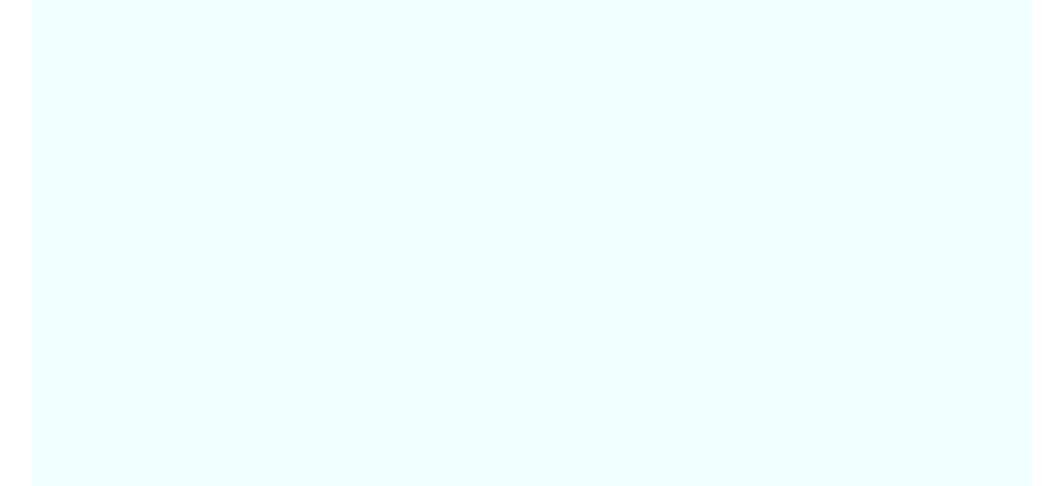
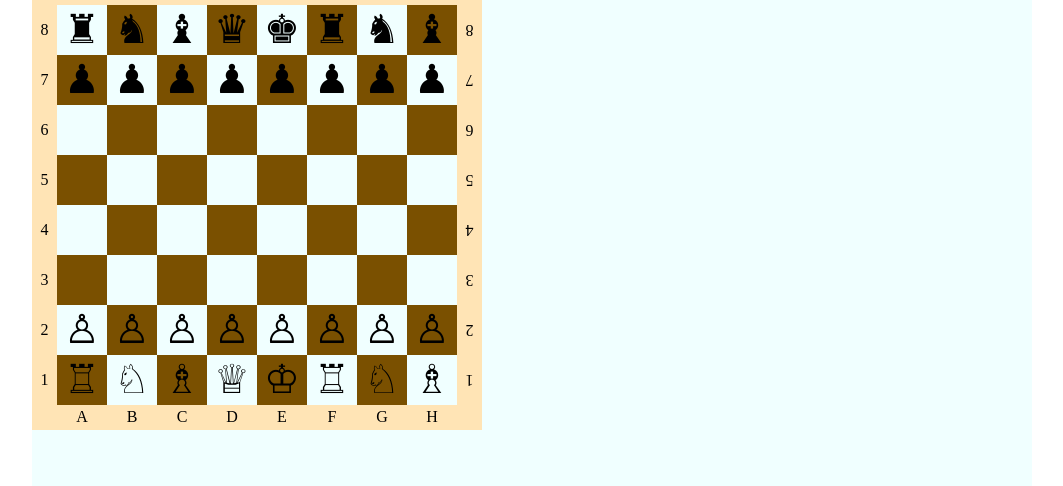
Before and after one commit to radif-ru/JavaScript-Base-v2, a plain HTML site: page lesson05/tasks.html in a window 1280 px wide. Shown: the part 314-800 px from the top of the page, without its empty margins (108-1171 px from the left). Drawn offline with Linux system fonts and the light colour scheme.

Commit message:
Урок 5. Введение в DOM

```diff
--- /dev/null
+++ b/lesson05/js/task_3-4.js
@@ -0,0 +1,116 @@
+'use strict';
+
+/*3. Создать функцию, генерирующую шахматную доску. При этом можно использовать любые html-теги по своему
+желанию. Доска должна быть разлинована соответствующим образом, т.е. чередовать черные и белые ячейки.
+Строки должны нумероваться числами от 1 до 8, столбцы – латинскими буквами A, B, C, D, E, F, G, H.
+
+4. (усложненное задание, делайте по желанию) Заполнить созданную таблицу фигурами, фигуры должны выглядеть
+как картинки, либо можно использовать символы (существуют символы шахматных фигур) причем все фигуры
+должны стоять на своих местах и быть соответственно черными и белыми.
+*/
+/**
+ * Генерирует шахматную доску с фигурами, внутри контейнера (класса) переданного методу init
+ */
+const chessboardGenerator = {
+    cellNames: ['A', 'B', 'C', 'D', 'E', 'F', 'G', 'H'],
+    chessFigures: {
+        whiteKing: '&#9812',
+        whiteQueen: '&#9813',
+        whiteRook: '&#9814',
+        whiteElephant: '&#9815',
+        whiteHorse: '&#9816',
+        whitePawn: '&#9817',
+        blackKing: '&#9818',
+        blackQueen: '&#9819',
+        blackRook: '&#9820',
+        blackElephant: '&#9821',
+        blackHorse: '&#9822',
+        blackPawn: '&#9823',
+    },
+
+    /**
+     * Запуск, записывает DOM контейнера, запускает генерацию доски, запускает генерацию фигур внутри доски
+     * @param className Класс - контейнер для шахматной доски
+     */
+    init(className) {
+        this.container = document.querySelector(className);
+        this.container.innerHTML = this.getChessboard();
+        this.placeFigure(this.chessFigures);
+    },
+
+    /**
+     * Генерирует и возвращает шахматную доску с меткой ячеек по data-x (строкам) и data-y (столбцам)
+     * и расстановкой классов со стилями
+     * @returns {string}
+     */
+    getChessboard() {
+        let board = '';
+        for (let y = 0; y < 10; y++) {
+            board += '<tr>';
+            for (let x = 0; x < 10; x++) {
+                if (y === 0 && x > 0 && x < 9) {
+                    board += `<td class="name-cells name-cells__invert" data-x="${x}" data-y="${y}">${this.cellNames[x - 1]}</td>`;
+                } else if (y === 9 && x > 0 && x < 9) {
+                    board += `<td class="name-cells" data-x="${x}" data-y="${y}">${this.cellNames[x - 1]}</td>`;
+                } else if (x === 0 && y > 0 && y < 9) {
+                    board += `<td class="num-cells" data-x="${x}" data-y="${y}">${9 - y}</td>`;
+                } else if (x === 9 && y > 0 && y < 9) {
+                    board += `<td class="num-cells num-cells__invert" data-x="${x}" data-y="${y}">${9 - y}</td>`;
+                } else if (x === 0 || x === 9 || y === 0 || y === 9) {
+                    board += `<td class="name-cells" data-x="${x}" data-y="${y}"></td>`;
+                } else if ((x % 2 !== 0 && y % 2 !== 0) || (x % 2 === 0 && y % 2 === 0)) {
+                    board += `<td class="bg__white" data-x="${x}" data-y="${y}"></td>`;
+                } else {
+                    board += `<td class="bg__black" data-x="${x}" data-y="${y}"></td>`;
+                }
+            }
+            board += '</tr>';
+        }
+        return `<table><tbody>${board}</tbody></table>`;
+    },
+
+    /**
+     * Расставляет начальные позиции фигур на шахматной доске в зависимости от данных в data-x и data-y
+     * @param chessFigures Объект с символами шахматных фигур
+     */
+    placeFigure(chessFigures) {
+        this.container.querySelectorAll('td').forEach(function (cell) {
+            // Черные фигуры
+            if ((cell.dataset.x === '1' || cell.dataset.x === '6') && cell.dataset.y === '1') {
+                cell.innerHTML = chessFigures.blackRook
+            } else if ((cell.dataset.x === '2' || cell.dataset.x === '7') && cell.dataset.y === '1') {
+                cell.innerHTML = chessFigures.blackHorse
+            } else if ((cell.dataset.x === '3' || cell.dataset.x === '8') && cell.dataset.y === '1') {
+                cell.innerHTML = chessFigures.blackElephant
+            } else if (cell.dataset.x === '4' && cell.dataset.y === '1') {
+                cell.innerHTML = chessFigures.blackQueen
+            } else if (cell.dataset.x === '5' && cell.dataset.y === '1') {
+                cell.innerHTML = chessFigures.blackKing
+            } else if (cell.dataset.x >= '1' && cell.dataset.x <= '8' && cell.dataset.y === '2') {
+                cell.innerHTML = chessFigures.blackPawn
+            }
+
+            // Белые фигуры
+            if ((cell.dataset.x === '1' || cell.dataset.x === '6') && cell.dataset.y === '8') {
+                cell.innerHTML = chessFigures.whiteRook
+            } else if ((cell.dataset.x === '2' || cell.dataset.x === '7') && cell.dataset.y === '8') {
+                cell.innerHTML = chessFigures.whiteHorse
+            } else if ((cell.dataset.x === '3' || cell.dataset.x === '8') && cell.dataset.y === '8') {
+                cell.innerHTML = chessFigures.whiteElephant
+            } else if (cell.dataset.x === '4' && cell.dataset.y === '8') {
+                cell.innerHTML = chessFigures.whiteQueen
+            } else if (cell.dataset.x === '5' && cell.dataset.y === '8') {
+                cell.innerHTML = chessFigures.whiteKing
+            } else if (cell.dataset.x >= '1' && cell.dataset.x <= '8' && cell.dataset.y === '7') {
+                cell.innerHTML = chessFigures.whitePawn
+            }
+        });
+    }
+};
+
+/**
+ * При загрузке DOM структуры запускает объект генерации шахматной доски с фигурами
+ */
+document.addEventListener("DOMContentLoaded", function () {
+    chessboardGenerator.init('.chess-container');
+});
--- a/lesson05/styles/style.sass
+++ b/lesson05/styles/style.sass
@@ -15,7 +15,9 @@ body
   margin: 0 auto
   background: azure
 
+//Task 1
 .modal
+  z-index: 999
   &-window
     position: absolute
     width: 50%
@@ -31,12 +33,16 @@ body
       align-items: center
     &__bg-gray
       background: dimgray
+      overflow-y: hidden
     &__bg-opacity
       background: gray
     &-button
       padding: 5px
       border-radius: 5%
 
+@import "animations"
+
+//Task 2
 .product
   margin-right: 25px
   width: 150px
@@ -50,4 +56,31 @@ body
 .display_none
   display: none
 
-@import "animations"
+//Task 3
+.chess-container
+  table
+    border-spacing: 0
+  .bg__white
+    background: azure
+    width: 50px
+    height: 50px
+    text-align: center
+    font-size: 40px
+  .bg__black
+    background: #7a5000
+    width: 50px
+    height: 50px
+    text-align: center
+    font-size: 40px
+  .name-cells
+    background: moccasin
+    height: 25px
+    text-align: center
+    &__invert
+      transform: rotate(-180deg)
+  .num-cells
+    background: moccasin
+    width: 25px
+    text-align: center
+    &__invert
+      transform: rotate(-180deg)
--- a/lesson05/tasks.html
+++ b/lesson05/tasks.html
@@ -15,9 +15,13 @@
     <h1>Task 2</h1>
     <div class="product-container"></div>
 
+    <h1>Task 3</h1>
+    <div class="chess-container"></div>
+
 </div>
 
 <script src="js/task_1.js"></script>
 <script src="js/task_2.js"></script>
+<script src="js/task_3-4.js"></script>
 </body>
 </html>
```
Also changed, not shown: lesson02/tasks.html (+1 -1 lines), lesson05/js/task_1.js (+21 -2 lines), lesson05/js/task_2.js (+19 -1 lines), lesson05/styles/style.css, 1 other file.
